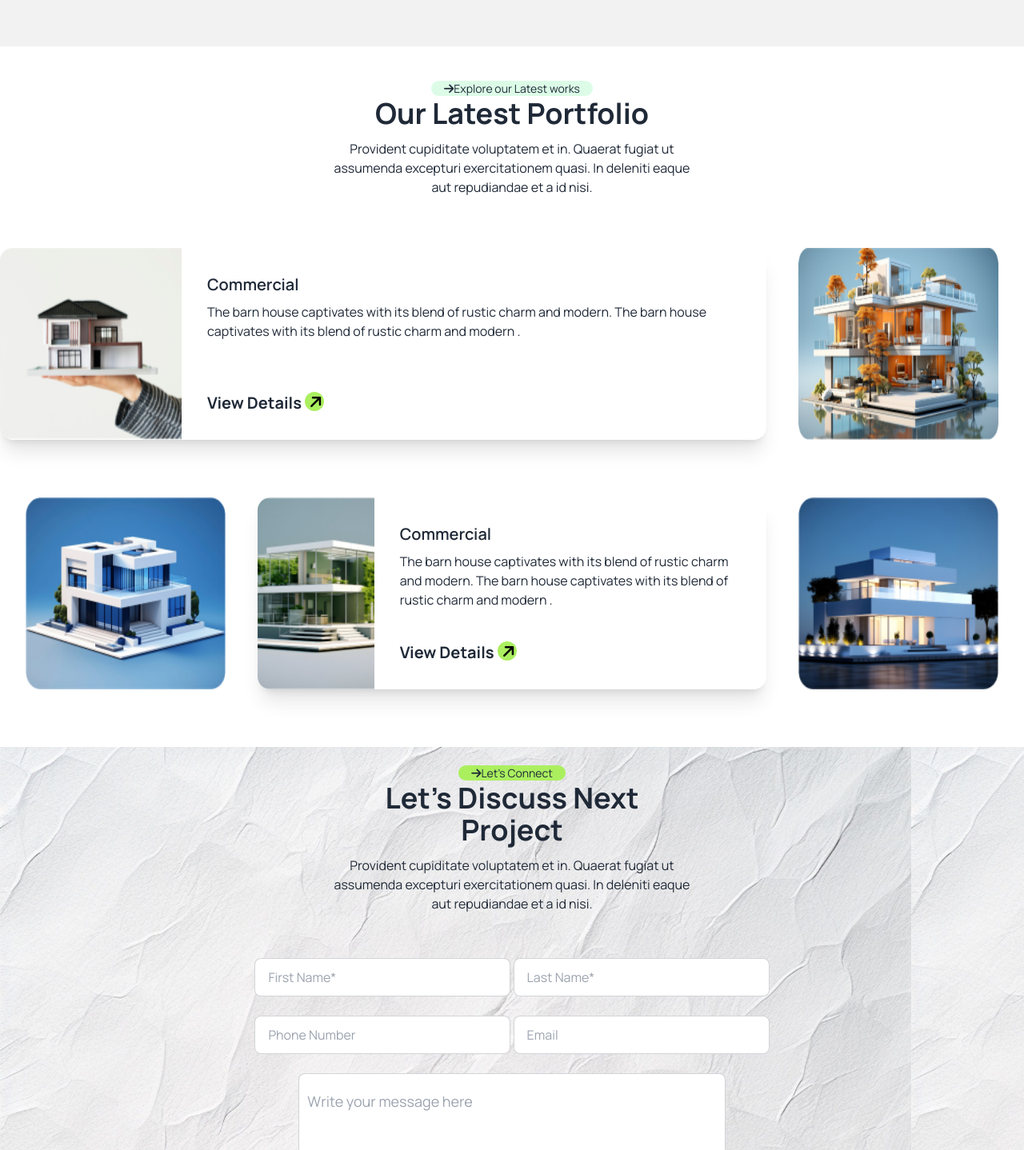
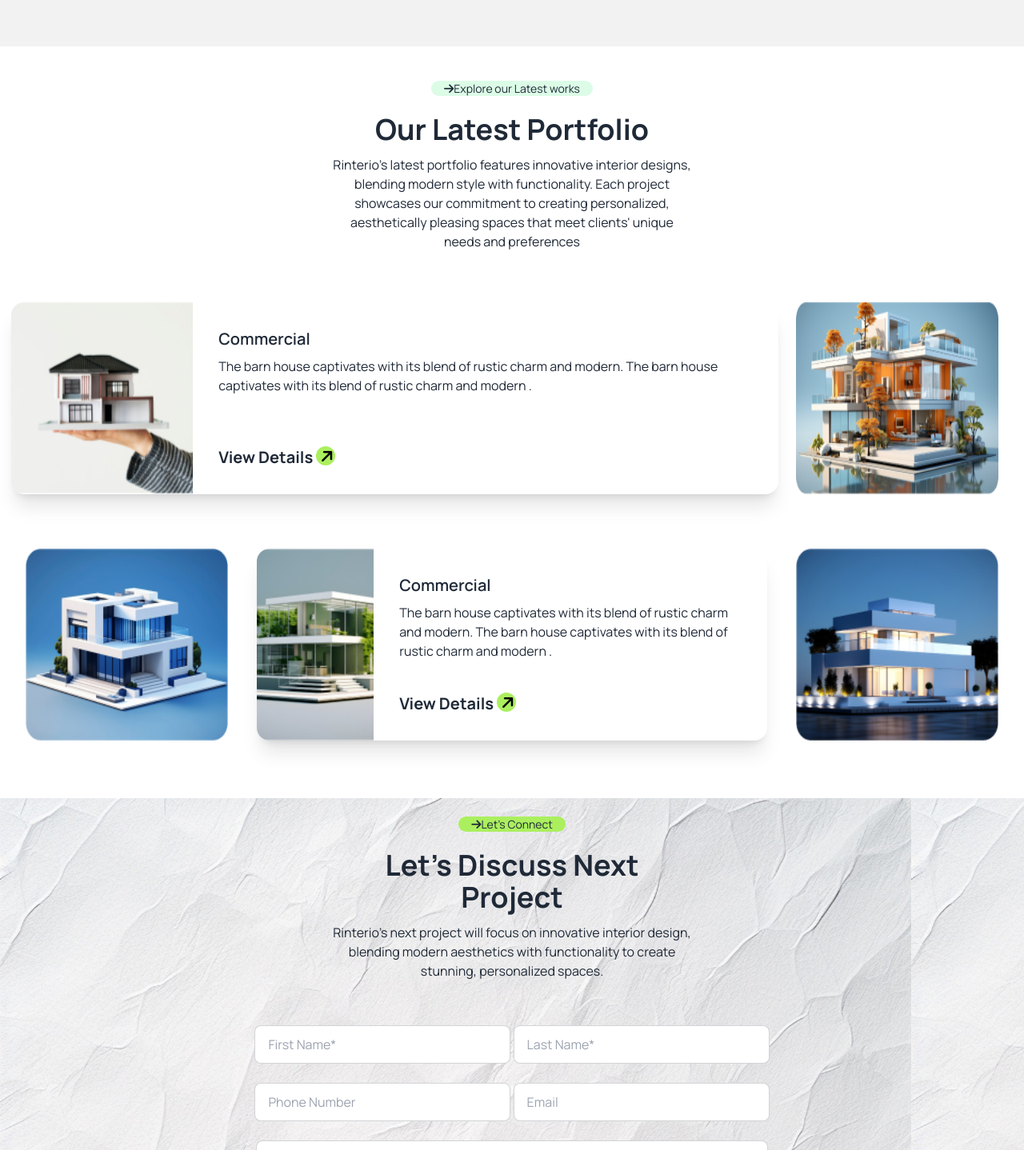
Before and after one commit to MORSHED-ALAM-s/rinterio, a plain HTML site: page index.html in a window 1280 px wide. Shown: the part 2080-3518 px from the top of the page at 80% size. Drawn offline with nearby package versions, Linux system fonts and the light colour scheme.

Commit message:
somting change

```diff
--- a/index.html
+++ b/index.html
@@ -19,6 +19,12 @@
                 cucolor: '#ABEF5F',
                 cucolor400: '#ABEF5F80'
               }
+
+
+
+
+
+
             }
           }
         }
@@ -100,7 +106,7 @@
                 <div class="absolute">
                   <img class="max-sm:hidden relative -top-12 -left-10" src="./assets/Vector.png" alt="">
                 </div>
-                <a class="btn-md rounded-full bg-white text-sm"><i class="fa-sharp fa-solid fa-arrow-right"></i>About Us</a>
+                <a class="btn-md rounded-full bg-white text-sm"><i class="fa-sharp fa-solid fa-arrow-right mb-4"></i>About Us</a>
                   <h1 class="text-2xl font-bold mb-2">We design thoughtful, <br>liveable spaces</h1>
                   <p class="mb-2">The barn house captivates with its blend of rustic charm and
                     modern sophistication, featuring weathered wood, sleek metal accents.</p>
@@ -124,7 +130,8 @@
                         </figure>
                         <div class="card-body max-sm:text-left">
                           <h2 class="card-title">Residential</h2>
-                          <p>The barn house captivates with its blend of rustic charm and modern.</p>
+                          <p class="">
+                            Rinterio’s latest residential portfolio highlights beautifully crafted homes.</p>
                         </div>
                       </div>
                     </div>
@@ -197,20 +204,19 @@
             <div class="text-center">
               <div class="max-w-md max-sm:w-72">
                 <a class="btn-md rounded-full bg-green-100 text-sm"><i class="fa-sharp fa-solid fa-arrow-right"></i>Explore our Latest works</a>
-                <h1 class="text-4xl font-bold">Our Latest Portfolio</h1>
+                <h1 class="text-4xl font-bold mt-5">Our Latest Portfolio</h1>
                 <p class="py-3 mb-5 max-sm:text-center">
-                  Provident cupiditate voluptatem et in. Quaerat fugiat ut assumenda excepturi exercitationem
-                  quasi. In deleniti eaque aut repudiandae et a id nisi.
+                  Rinterio’s latest portfolio features innovative interior designs, blending modern style with functionality. Each project showcases our commitment to creating personalized, aesthetically pleasing spaces that meet clients' unique needs and preferences
                 </p>
               </div>
             </div>
           </div>
           <!-- grid section -->
 
-          <div class="grid max-sm:grid-cols-1 max-sm:px-3 grid-cols-4 gap-2 justify-center items-center mb-10">
-            <div class="card lg:card-side bg-base-100 shadow-xl min-w-full md:col-span-3">
+          <div class="grid max-sm:grid-cols-1 max-sm:px-3 grid-cols-4 gap-1 justify-center items-center mb-10">
+            <div class="card lg:card-side bg-base-100 shadow-xl min-w-full md:col-span-3 ml-3.5">
               <figure>
-                <img class="h-60"
+                <img class="h-60 overflow-hidden"
                     src="./assets/img1.png"
                     alt="Movie" />
               </figure>
@@ -270,10 +276,9 @@
                   <div class="text-center">
                     <div class="max-w-md max-sm:w-72 mt-5">
                       <a class="btn-md rounded-full bg-cucolor text-sm"><i class="fa-sharp fa-solid fa-arrow-right"></i>Let’s Connect</a>
-                      <h1 class="text-4xl font-bold">Let’s Discuss Next Project</h1>
+                      <h1 class="text-4xl font-bold mt-5">Let’s Discuss Next Project</h1>
                       <p class="py-3 mb-5 max-sm:text-center">
-                        Provident cupiditate voluptatem et in. Quaerat fugiat ut assumenda excepturi exercitationem
-                        quasi. In deleniti eaque aut repudiandae et a id nisi.
+                        Rinterio's next project will focus on innovative interior design, blending modern aesthetics with functionality to create stunning, personalized spaces.
                       </p>
                     </div>
                   </div>
@@ -288,7 +293,7 @@
                       <br>
                       <textarea rows="4"
                       placeholder="Write your message here"
-                      class="textarea textarea-bordered textarea-lg px-2.5 w-5/12 max-sm:w-10/12"></textarea>
+                      class="textarea textarea-bordered textarea-lg px-2.5 w-6/12 max-sm:w-10/12"></textarea>
 
                       <br>
                       <a class="btn rounded-full bg-cucolor md:text-lg w-5/12 max-sm:w-10/12">Send Mail</a>
```
